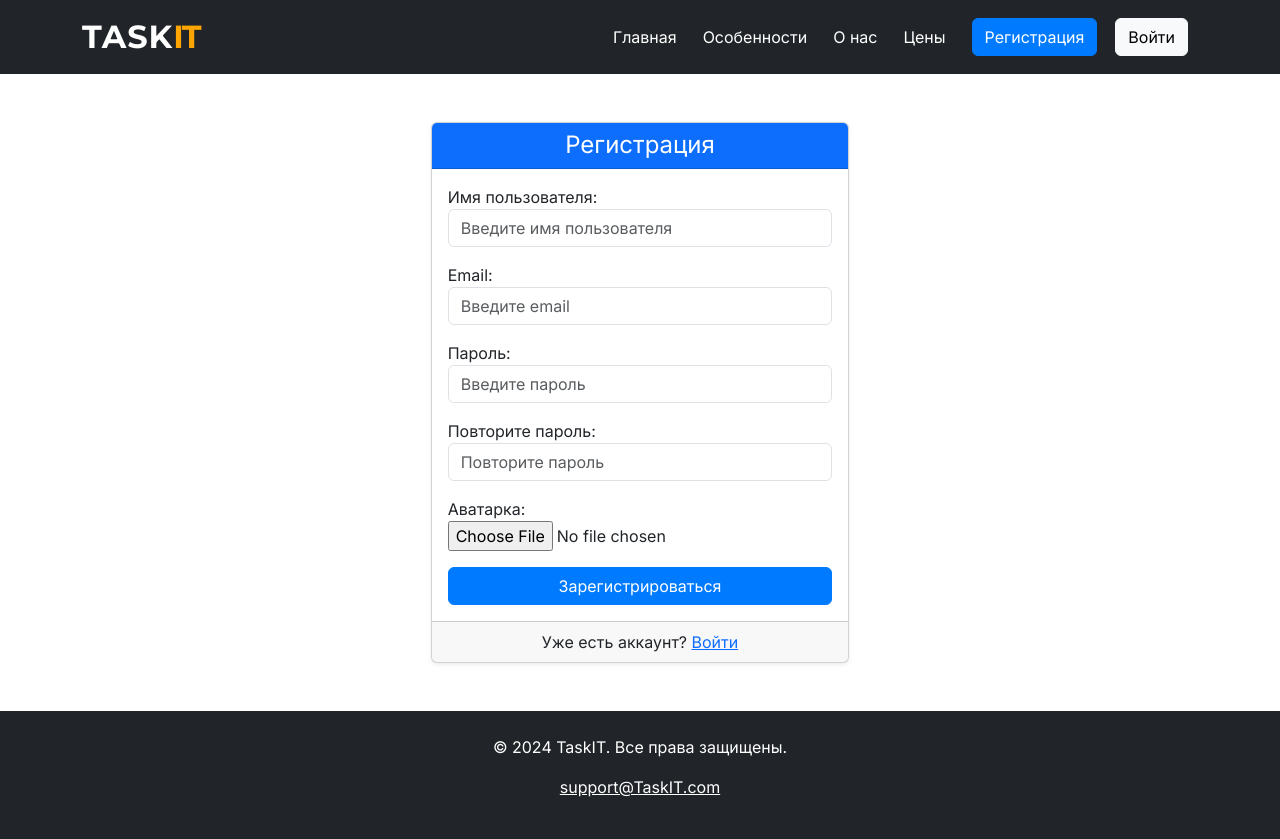
After one commit to AlexTer59/Top_Diplom, a Django app: page /users/profiles/register in a window 1280 px wide. The commit adds this page. Run offline with Django 5.2, Linux system fonts and the light colour scheme.

Commit message:
Added login and registration

```diff
--- /dev/null
+++ b/static/css/register.css
@@ -0,0 +1,13 @@
+.card-header {
+    background-color: #007bff; /* Синий цвет для шапки */
+}
+
+.btn-primary {
+    background-color: #007bff; /* Синий цвет для кнопки */
+    border-color: #007bff; /* Цвет рамки для кнопки */
+}
+
+.btn-primary:hover {
+    background-color: #0056b3; /* Цвет кнопки при наведении */
+    border-color: #004085;
+}
--- a/static/js/task_detail.js
+++ b/static/js/task_detail.js
@@ -128,7 +128,7 @@ new Vue({
                     }
 
                     // Редирект на страницу со списком задач или другую страницу
-                    window.location.href = `${this.baseUrl}boards/${this.boardId}/`; // пример редиректа
+                    window.location.href = `${this.baseUrl}boards/${this.boardId}/`;
 
                 } catch (error) {
                     console.error(error.message);
@@ -138,7 +138,7 @@ new Vue({
         },
 
         backToBoard() {
-            window.location.href = `${this.baseUrl}boards/${this.boardId}/`; // пример редиректа
+            window.location.href = `${this.baseUrl}boards/${this.boardId}/`;
         },
 
         resetTaskForm() {
--- a/task_manager/settings.py
+++ b/task_manager/settings.py
@@ -137,4 +137,4 @@ MEDIA_ROOT = BASE_DIR / 'media'
 
 DEFAULT_AUTO_FIELD = 'django.db.models.BigAutoField'
 
-LOGIN_URL = '/users/login'
+LOGIN_URL = '/users/profiles/login'
--- a/templates/app_base.html
+++ b/templates/app_base.html
@@ -41,11 +41,11 @@
             </a>
             <ul class="dropdown-menu dropdown-menu-end">
                 <li><a class="dropdown-item" href="/profile">Профиль</a></li>
-                <li><a class="dropdown-item" href="/boards">Мои доски</a></li>
+                <li><a class="dropdown-item" href="{% url 'boards' %}">Мои доски</a></li>
                 <li>
                     <hr class="dropdown-divider">
                 </li>
-                <li><a class="dropdown-item" href="/logout">Выход</a></li>
+                <li><a class="dropdown-item" href="{% url 'logout' %}">Выход</a></li>
             </ul>
         </div>
         {% endif %}
--- a/templates/public_base.html
+++ b/templates/public_base.html
@@ -53,16 +53,16 @@
                             <li><a class="dropdown-item" href="/profile">Профиль</a></li>
                             <li><a class="dropdown-item" href="/boards">Мои доски</a></li>
                             <li><hr class="dropdown-divider"></li>
-                            <li><a class="dropdown-item" href="/logout">Выход</a></li>
+                            <li><a class="dropdown-item" href="{% url 'logout' %}">Выход</a></li>
                         </ul>
                     </li>
                     {% else %}
                     <!-- Неавторизованный пользователь -->
                     <li class="nav-item">
-                        <a class="btn btn-primary mx-2" href="/signup">Регистрация</a>
+                        <a class="btn btn-primary mx-2" href="{% url 'register' %}">Регистрация</a>
                     </li>
                     <li class="nav-item">
-                        <a class="btn btn-light" href="/login">Войти</a>
+                        <a class="btn btn-light" href="{% url 'login' %}">Войти</a>
                     </li>
                     {% endif %}
                 </ul>
--- /dev/null
+++ b/templates/user/register.html
@@ -0,0 +1,33 @@
+{% extends 'public_base.html' %}
+{% load static %}
+
+{% block styles %}
+<link rel="stylesheet" href="{% static 'css/register.css' %}">
+{% endblock styles %}
+
+{% block title %}Регистрация{% endblock %}
+
+{% block content %}
+<section class="register-section py-5">
+    <div class="container-fluid d-flex justify-content-center align-items-center" style="min-height: 50vh;">
+        <div class="col-md-4">
+            <div class="card shadow-sm">
+                <div class="card-header bg-primary text-white text-center">
+                    <h4 class="mb-0">Регистрация</h4>
+                </div>
+                <div class="card-body">
+                    <form method="POST" action="{% url 'register' %}" enctype="multipart/form-data">
+                        {% csrf_token %}
+                        {{ form.as_p }}  <!-- Django форма автоматически отображает поля -->
+
+                        <button type="submit" class="btn btn-primary w-100">Зарегистрироваться</button>
+                    </form>
+                </div>
+                <div class="card-footer text-center">
+                    <p class="mb-0">Уже есть аккаунт? <a href="{% url 'login' %}">Войти</a></p>
+                </div>
+            </div>
+        </div>
+    </div>
+</section>
+{% endblock %}
--- /dev/null
+++ b/user/forms.py
@@ -0,0 +1,98 @@
+from django import forms
+from django.contrib.auth.password_validation import validate_password
+from django.core.exceptions import ValidationError
+from django.contrib.auth import authenticate, get_user_model
+
+from user.models import Profile
+
+
+class LoginForm(forms.Form):
+    username = forms.CharField(
+        max_length=150,
+        widget=forms.TextInput(attrs={'class': 'form-control', 'placeholder': 'Имя пользователя'}),
+        label="Имя пользователя"
+    )
+    password = forms.CharField(
+        widget=forms.PasswordInput(attrs={'class': 'form-control', 'placeholder': 'Пароль'}),
+        label="Пароль"
+    )
+
+    def __init__(self, request=None, *args, **kwargs):
+        self.request = request
+        self.user = None
+        super().__init__(*args, **kwargs)  # Вызов родительского конструктора
+
+    def get_user(self):
+        return self.user
+
+    def clean(self):
+        cleaned_data = super().clean()
+        username = cleaned_data.get('username')  # Имя пользователя
+        password = cleaned_data.get('password')  # Пароль
+
+        self.user = authenticate(self.request, username=username, password=password)
+
+        if not self.user:
+            raise ValidationError('Неверное имя пользователя или пароль.')
+        return cleaned_data
+
+
+class RegistrationForm(forms.Form):
+    username = forms.CharField(
+        max_length=150,
+        widget=forms.TextInput(attrs={'class': 'form-control', 'placeholder': 'Введите имя пользователя'}),
+        label="Имя пользователя"
+    )
+    email = forms.EmailField(
+        widget=forms.EmailInput(attrs={'class': 'form-control', 'placeholder': 'Введите email'}),
+        label="Email"
+    )
+    password1 = forms.CharField(
+        widget=forms.PasswordInput(attrs={'class': 'form-control', 'placeholder': 'Введите пароль'}),
+        label="Пароль"
+    )
+    password2 = forms.CharField(
+        widget=forms.PasswordInput(attrs={'class': 'form-control', 'placeholder': 'Повторите пароль'}),
+        label="Повторите пароль"
+    )
+    avatar = forms.ImageField(required=False, label='Аватарка')
+
+    def clean_password2(self):
+        password1 = self.cleaned_data.get("password1")
+        password2 = self.cleaned_data.get("password2")
+
+        if password1 != password2:
+            raise ValidationError("Пароли не совпадают")
+
+        try:
+            validate_password(password1)  # Проверка пароля
+        except ValidationError as e:
+            raise ValidationError(e.messages)
+
+        return password2
+
+    def clean_username(self):
+        username = self.cleaned_data.get('username')
+        User = get_user_model()
+
+        if User.objects.filter(username=username).exists():
+            raise ValidationError("Пользователь с таким логином уже существует!")
+
+        return username
+
+    def save(self):
+        # Создание пользователя
+        user = get_user_model().objects.create_user(
+            username=self.cleaned_data['username'],
+            email=self.cleaned_data['email'],
+            password=self.cleaned_data['password1'],
+        )
+        print(self.cleaned_data['avatar'])
+        # Создание профиля
+        Profile.objects.create(
+            user=user,
+            avatar=self.cleaned_data.get('avatar', None),
+            bio='',  # Можно оставить пустым или добавить текст
+        )
+
+        return user
--- a/user/urls.py
+++ b/user/urls.py
@@ -4,7 +4,10 @@ from django.urls import path
 
 
 urlpatterns = [
-    path('login', login, name='login'),
+    path('profiles/login', login, name='login'),
+    path('profiles/logout', logout, name='logout'),
+    path('profiles/register', register, name='register'),
+
     path('profiles/boards/<int:board_id>/', get_profiles_by_board, name='get_profiles_by_board'),
 
     path('profiles/', get_profiles, name='get_profiles'),
--- a/user/views.py
+++ b/user/views.py
@@ -1,5 +1,42 @@
-
+from django.shortcuts import render, redirect
+from django.contrib.auth.decorators import login_required
+from django.contrib.auth import login as auth_login, logout as auth_logout, get_user_model, authenticate
+from django.contrib import messages
+from user.forms import *
 
 
 def login(request):
-    return render(request, 'login.html')
+    if request.method == 'POST':
+        form = LoginForm(request=request, data=request.POST)
+        if form.is_valid():
+            user = form.get_user()
+            if user:
+                auth_login(request, user)
+                messages.success(request, "Вы успешно вошли в систему!")
+                return redirect('main')
+        else:
+            messages.error(request, "Неверное имя пользователя или пароль.")
+    else:
+        form = LoginForm()
+
+    return render(request, 'user/login.html', {'form': form})
+
+@login_required
+def logout(request):
+    auth_logout(request)
+    return redirect('main')
+
+
+def register(request):
+    if request.method == 'POST':
+        print(request.FILES)
+        form = RegistrationForm(request.POST, request.FILES)
+        if form.is_valid():
+            user = form.save()  # Создание пользователя и профиля
+            auth_login(request, user)  # Авторизация пользователя
+            messages.success(request, "Вы успешно зарегистрированы!")
+            return redirect('main')  # Перенаправление на главную страницу или любую другую
+    else:
+        form = RegistrationForm()
+
+    return render(request, 'user/register.html', {'form': form})
```
Also changed, not shown: templates/user/login.html (+10 -7 lines), db.sqlite3.
